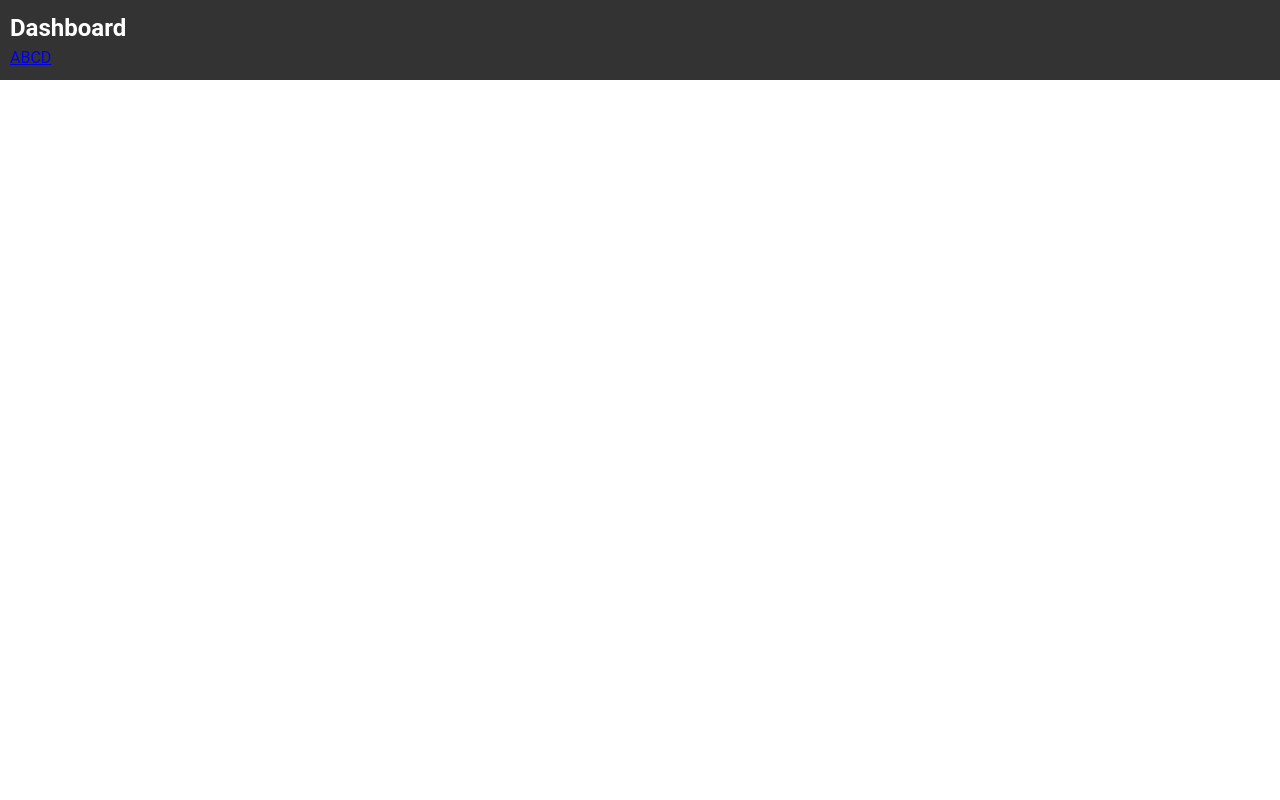
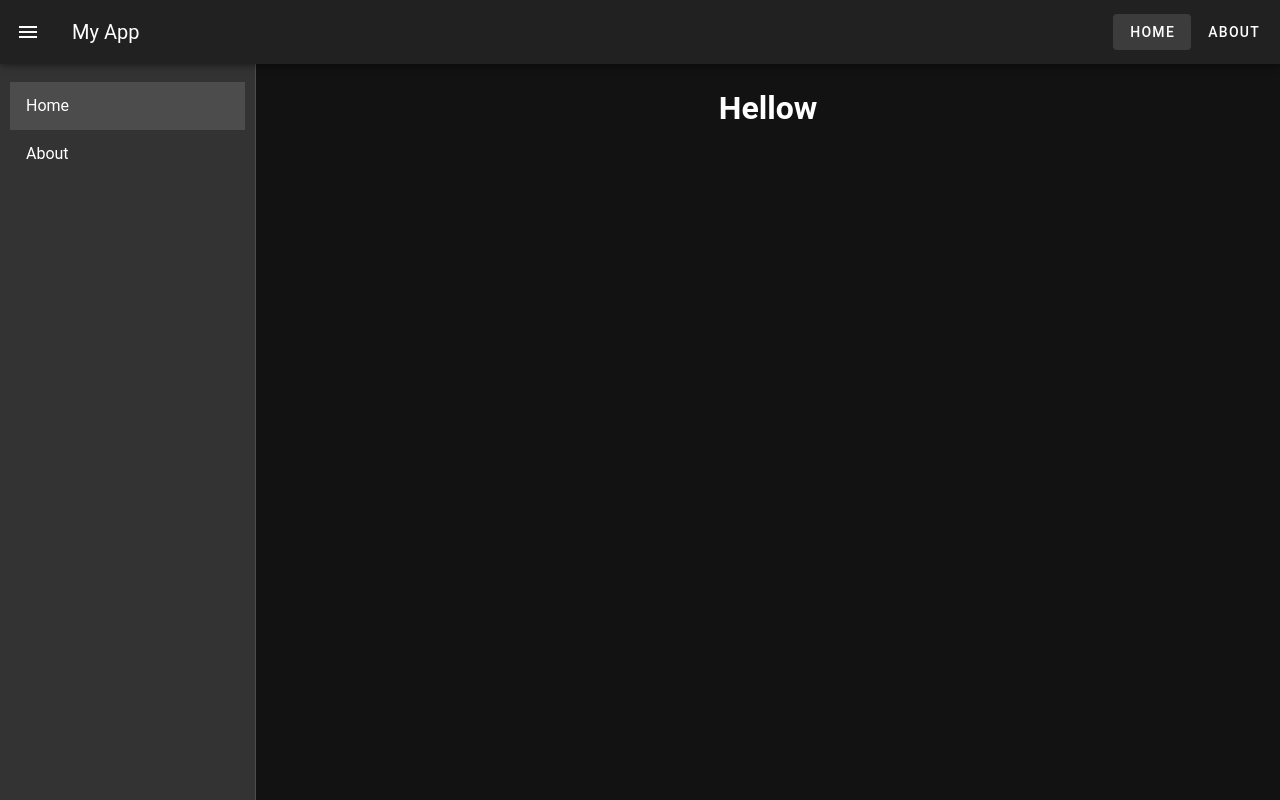
Before and after one commit to PawelMierzwa/dashboard, a Nuxt app in the folder dashboard/: page / in a window 1280 px wide. Built offline with nearby package versions, Linux system fonts and the light colour scheme.

Commit message:
Add basic layout

```diff
--- a/dashboard/app.vue
+++ b/dashboard/app.vue
@@ -1,8 +1,8 @@
 <template>
-  <NuxtLayout>
-    <div>
-      <NuxtLoadingIndicator color="var(--primary)" />
-      <NuxtPage />
-    </div>
-  </NuxtLayout>
+  <v-app>
+    <NuxtLayout>
+        <!-- <NuxtLoadingIndicator color="var(--primary)" /> -->
+        <NuxtPage />
+    </NuxtLayout>
+  </v-app>
 </template>
--- a/dashboard/layouts/default.vue
+++ b/dashboard/layouts/default.vue
@@ -1,21 +1,32 @@
 <template>
     <div class="container">
-        <nav>
-            <header>
-                <h1>Dashboard</h1>
-            </header>
-            <router-link to="/dashboard/a">A</router-link>
-            <router-link to="/dashboard/b">B</router-link>
-            <router-link to="/dashboard/c">C</router-link>
-            <router-link to="/dashboard/d">D</router-link>
-            <router-view></router-view>
-        </nav>
+        <v-app-bar>
+            <v-app-bar-nav-icon @click.stop="drawer = !drawer"></v-app-bar-nav-icon>
+            <v-toolbar-title>My App</v-toolbar-title>
+            <v-spacer></v-spacer>
+            <v-btn text to="/">Home</v-btn>
+            <v-btn text to="/about">About</v-btn>
+        </v-app-bar>
+        <v-navigation-drawer v-model="drawer">
+            <v-list>
+                <v-list-item to="/">Home</v-list-item>
+                <v-list-item to="/about">About</v-list-item>
+            </v-list>
+        </v-navigation-drawer>
+        <v-main>
+            <slot />
+        </v-main>
     </div>
 </template>
 
 <script>
 export default {
     name: 'DefaultLayout',
+    data() {
+        return {
+            drawer: false
+        }
+    }
 }
 </script>
 
--- a/dashboard/nuxt.config.ts
+++ b/dashboard/nuxt.config.ts
@@ -18,4 +18,11 @@ export default defineNuxtConfig({
       })
     },
   ],
+  vite: {
+    vue: {
+      template: {
+        transformAssetUrls: true,
+      },
+    },
+  },
 })
--- /dev/null
+++ b/dashboard/pages/about.vue
@@ -0,0 +1,33 @@
+<template>
+    <div>
+        <h1>About</h1>
+    </div>
+</template>
+
+<script>
+export default {
+    name: 'AboutPage',
+    head() {
+        return {
+            title: 'About Page'
+        }
+    },
+    metaInfo() {
+        return {
+            title: 'About Page',
+            meta: [
+                {
+                    hid: 'description',
+                    name: 'description',
+                    content: 'This is the about page'
+                }
+            ]
+        }
+    },
+    data() {
+        return {
+            message: 'Hello from the about page'
+        }
+    }
+}
+</script>
--- /dev/null
+++ b/dashboard/pages/index.vue
@@ -0,0 +1,11 @@
+<template>
+    <div>
+       <h1>Hellow</h1>
+    </div>
+</template>
+
+<script>
+export default {
+    name: 'IndexPage'
+}
+</script>
--- a/dashboard/plugins/vuetify.ts
+++ b/dashboard/plugins/vuetify.ts
@@ -5,6 +5,9 @@ import { createVuetify } from 'vuetify'
 export default defineNuxtPlugin((app) => {
   const vuetify = createVuetify({
     ssr: true,
+    theme: {
+      defaultTheme: 'dark',
+    }
   })
   app.vueApp.use(vuetify)
 })
```
